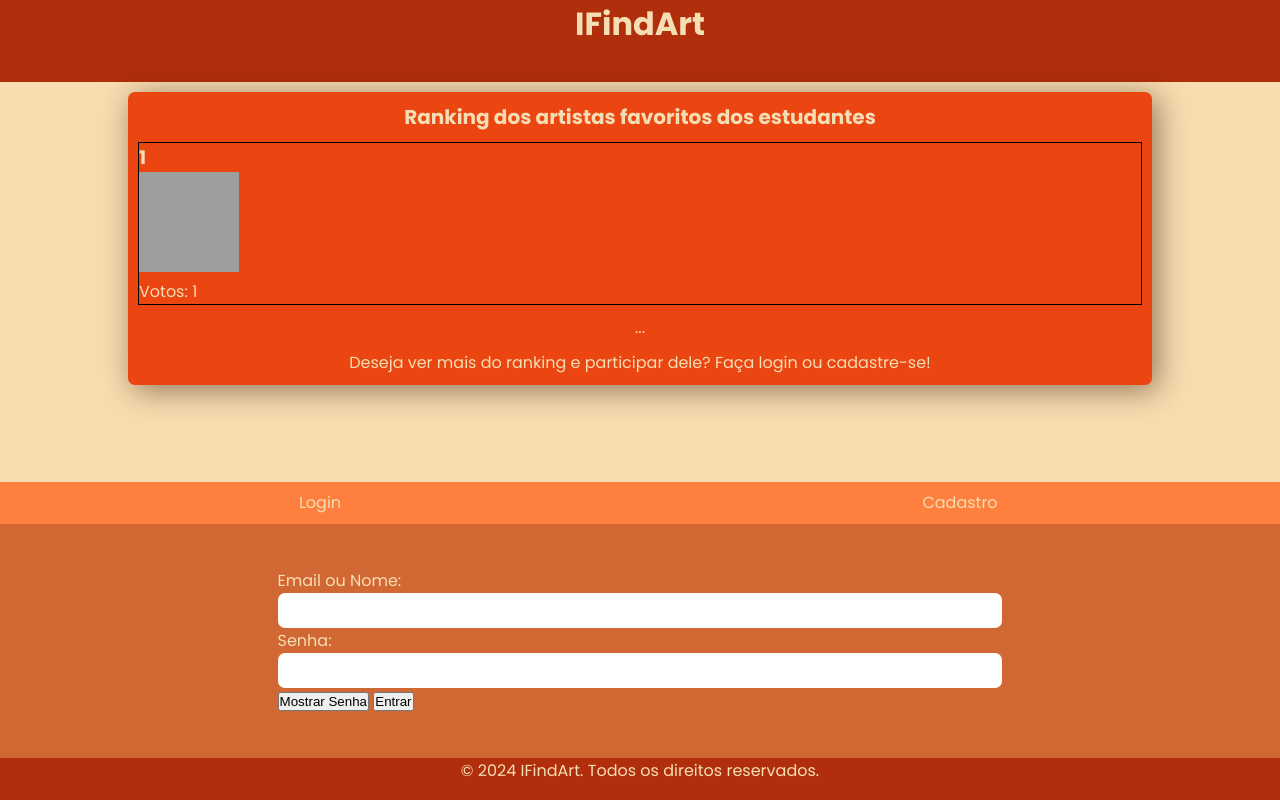
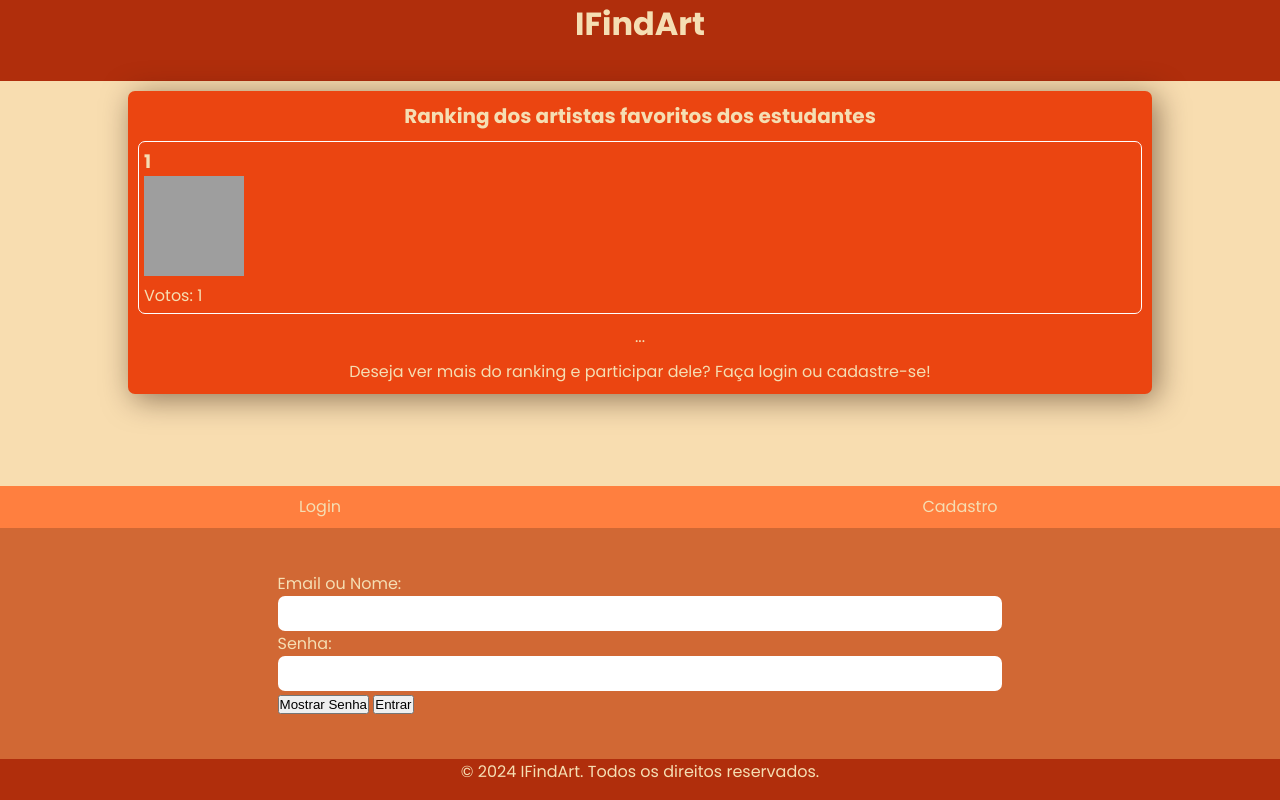
Before and after one commit to sabriwnaa/IFindArt, a PHP site: page / in a window 1280 px wide. Run offline with PHP 8.4, Linux system fonts and the light colour scheme; tables that the repository leaves empty hold one stand-in row (values such as "Sample post"); grey boxes are pictures that could not be loaded.

Commit message:
pequenos estilos

```diff
--- a/style.css
+++ b/style.css
@@ -98,9 +98,11 @@ h2{
 }
 
 .item{
-    border: 1px solid black;
+    border: 1px solid rgb(255, 255, 255);
+    border-radius: 7px;
     width: 100%;
     height: auto;
+    padding: 5px;
 }
 
 .LC{
```
